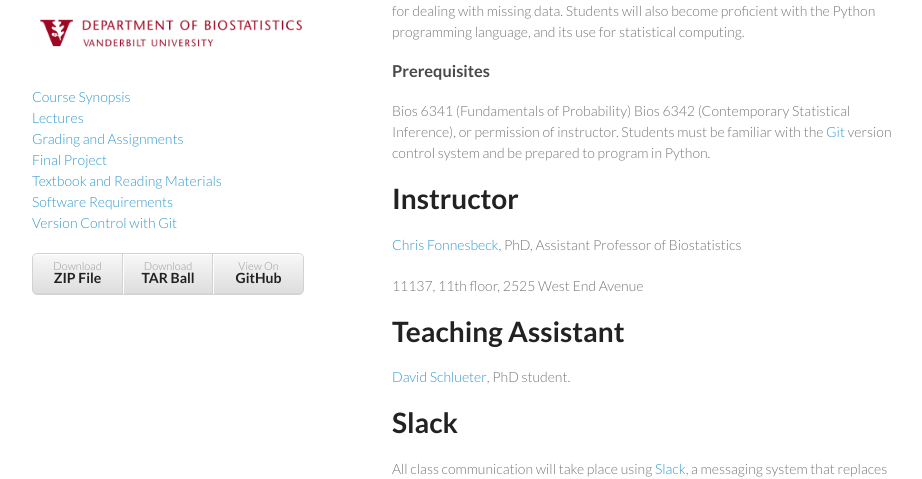
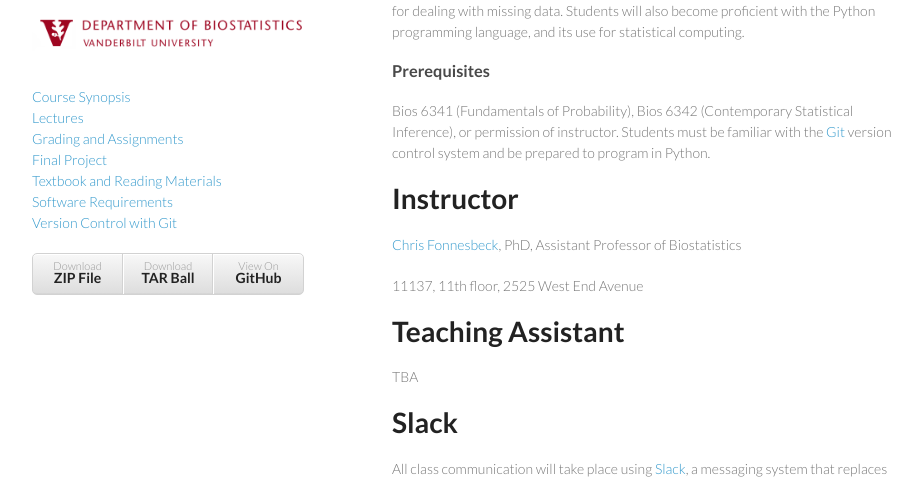
Before and after one commit to fonnesbeck/Bios8366, a Jekyll site: the page built from index.md, in a window 1280 px wide. Shown: the part 172-651 px from the top of the page, without its empty margins (178-1100 px from the left). Built offline with Jekyll 4.4.1, drawn with Linux system fonts in a browser that asks for light colours.

Commit message:
Updated index

```diff
--- a/index.md
+++ b/index.md
@@ -11,7 +11,7 @@
 
 ### Prerequisites
 
-Bios 6341 (Fundamentals of Probability) Bios 6342 (Contemporary Statistical Inference), or permission of instructor. Students must be familiar with the [Git](http://git-scm.com/) version control system and be prepared to program in Python.
+Bios 6341 (Fundamentals of Probability), Bios 6342 (Contemporary Statistical Inference), or permission of instructor. Students must be familiar with the [Git](http://git-scm.com/) version control system and be prepared to program in Python.
 
 
 # Instructor
@@ -22,7 +22,7 @@
 
 # Teaching Assistant
 
-[David Schlueter](david.j.schlueter@Vanderbilt.Edu), PhD student.
+TBA
 
 # Slack
 
```
Also changed, not shown: images/getpy3.png.
